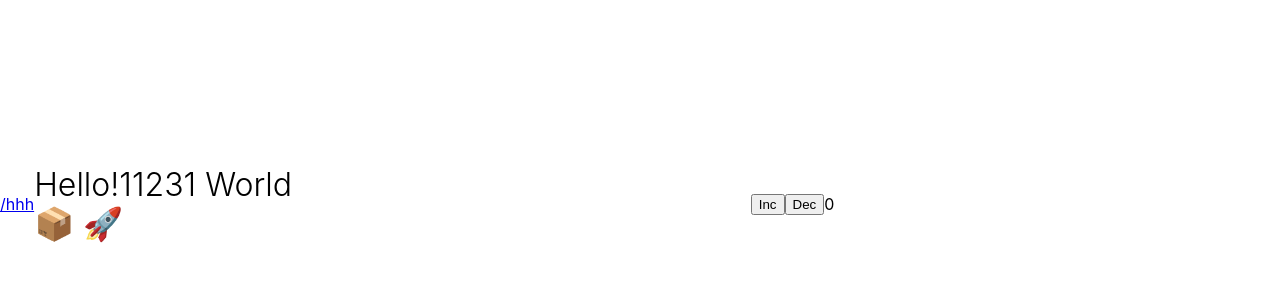
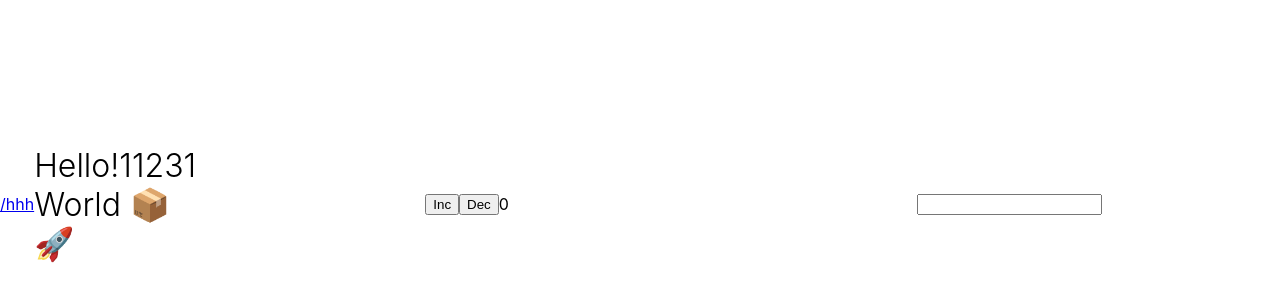
Before and after one commit to gazedash/parcel-preact-preprocessors-postcss, a Preact app: page / in a window 1280 px wide. Shown: the part 196-496 px from the top of the page. Built offline with nearby package versions, Linux system fonts and the light colour scheme.

Commit message:
SimpleInput

```diff
--- a/src/App.js
+++ b/src/App.js
@@ -1,6 +1,7 @@
 import { h, Component } from "preact";
 import ReduceCounter from "./ReduceCounter";
 import "./App.css";
+import SimpleInput from "./SimpleInput";
 
 const Link = ({ url }) => <a href={url}>{url}</a>;
 
@@ -11,6 +12,7 @@ export default class App extends Component {
         <Link url="/hhh" />
         <h1>Hello!11231 World 📦 🚀</h1>
         <ReduceCounter />
+        <SimpleInput />
       </div>
     );
   }
--- /dev/null
+++ b/src/SimpleInput.js
@@ -0,0 +1,14 @@
+import { h, Component } from "preact";
+
+export default class Foo extends Component {
+  updateText = e => {
+    this.setState({ text: e.target.value });
+  };
+  render({}, { text }) {
+    return <div>
+
+<input value={text} onInput={this.updateText} />
+    {text}
+    </div>;
+  }
+}
```
